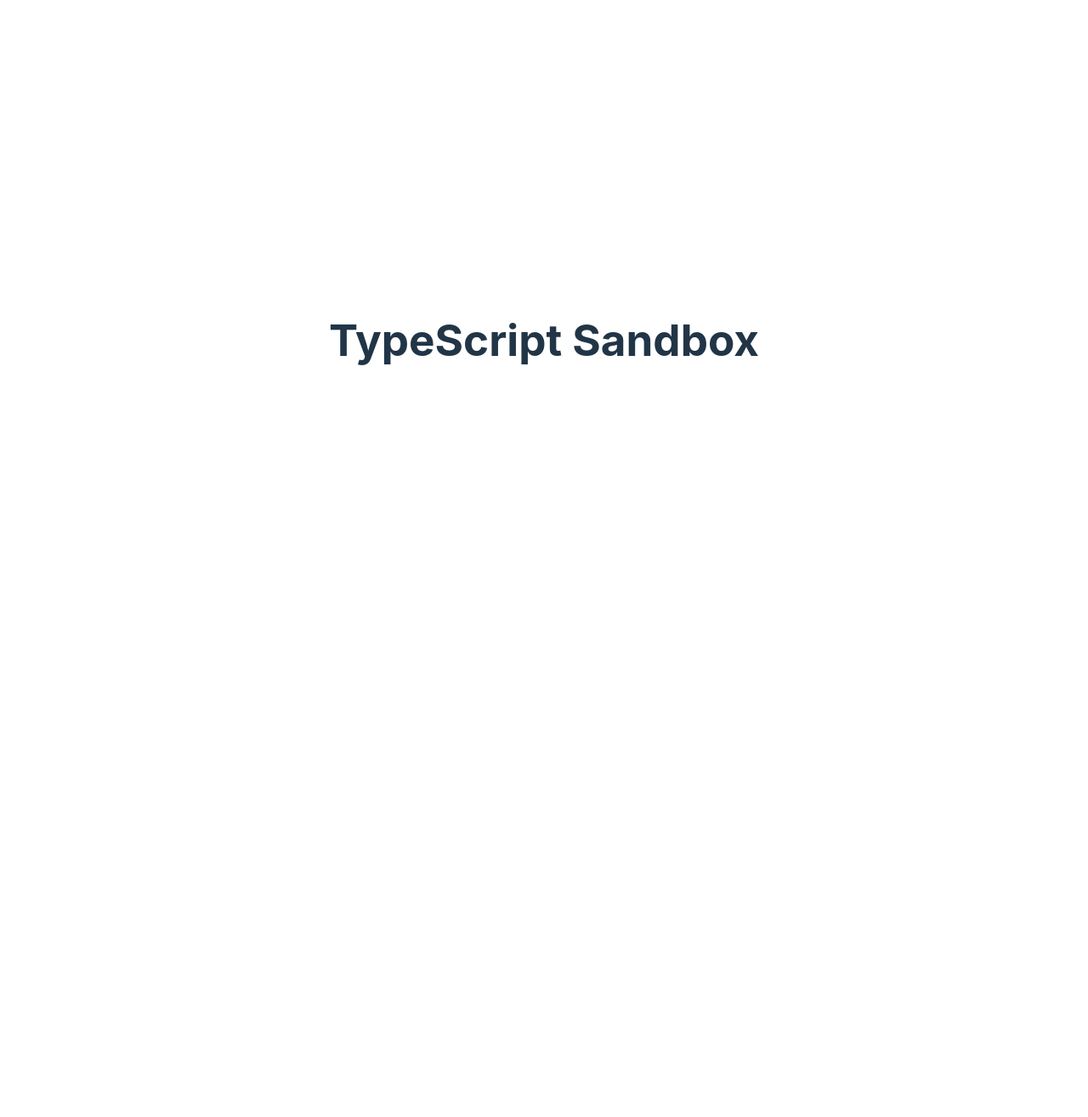
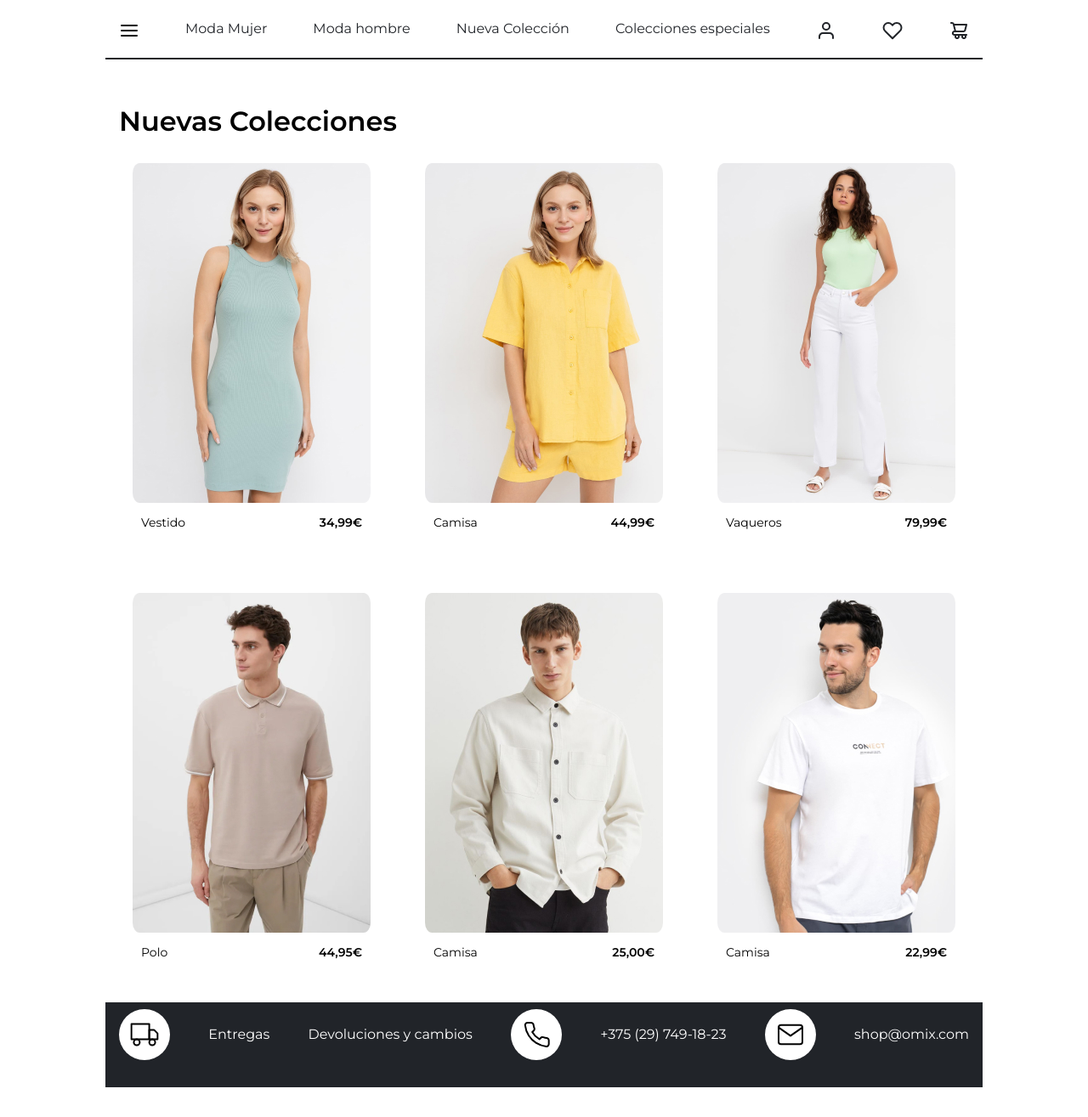
Before and after one commit to Kyu99kyu/bootcampjs-Modulo01, a website built with Vite: page index.html in a window 1280 px wide. Shown: the whole page at 85% size. Before the commit the page ends 800 px from the top, so only its background shows below. Built offline with nearby package versions, Linux system fonts and the light colour scheme.

Commit message:
add html lab

```diff
--- a/index.html
+++ b/index.html
@@ -2,14 +2,107 @@
 <html lang="en">
   <head>
     <meta charset="UTF-8" />
-    <link rel="icon" type="image/svg+xml" href="/vite.svg" />
     <meta name="viewport" content="width=device-width, initial-scale=1.0" />
-    <title>Vite + TS</title>
+    <title>Laboratorio HTML</title>
+    <link rel="stylesheet" href="src/style.css" />
   </head>
   <body>
-    <div id="app">
-      <h1>TypeScript Sandbox</h1>
-    </div>
-    <script type="module" src="/src/main.ts"></script>
+    <header>
+      <nav class="navbar">
+        <a href="#"><img src="/img/icons/icon-menu-burguer.svg" alt="" /></a>
+        <a href="#">Moda Mujer</a>
+        <a href="#"> Moda hombre</a>
+        <a href="#">Nueva Colección</a>
+        <a href="#">Colecciones especiales</a>
+        <a href="#"><img src="/img/icons/icon-user.svg" alt="" /></a>
+        <a href="#"><img src="/img/icons/icon-heart.svg" alt="" /></a>
+        <a href="#"><img src="/img/icons/icon-shopping-cart.svg" alt="" /></a>
+      </nav>
+    </header>
+    <main>
+      <h1>Nuevas Colecciones</h1>
+      <div class="container">
+        <div>
+          <a href="#"
+            ><img
+              src="./img/modelsImg/image-3.jpg"
+              alt="Modelo con vestido azul
+            Corregido con https://www.corrector.co/es/"
+          /></a>
+          <div class="infoContainer">
+            <span>Vestido</span>
+            <span>34,99€</span>
+          </div>
+        </div>
+        <div>
+          <a href="#"
+            ><img
+              src="./img/modelsImg/image-6.jpg"
+              alt="Modelo con camisa amarilla"
+          /></a>
+          <div class="infoContainer">
+            <span>Camisa</span>
+            <span>44,99€</span>
+          </div>
+        </div>
+        <div>
+          <a href="#"
+            ><img
+              src="./img/modelsImg/image-4.jpg"
+              alt="Modelo con vaqueros blancos"
+          /></a>
+          <div class="infoContainer">
+            <span>Vaqueros</span>
+            <span>79,99€</span>
+          </div>
+        </div>
+        <div>
+          <a href="#"
+            ><img
+              src="./img/modelsImg/image-5.jpg"
+              alt="Modelo con polo marrón"
+          /></a>
+          <div class="infoContainer">
+            <span>Polo</span>
+            <span>44,95€</span>
+          </div>
+        </div>
+        <div>
+          <a href="#"
+            ><img
+              src="./img/modelsImg/image-1.jpg"
+              alt="Modelo con camisa beige"
+          /></a>
+          <div class="infoContainer">
+            <span>Camisa</span>
+            <span>25,00€</span>
+          </div>
+        </div>
+        <div>
+          <a href="#"
+            ><img
+              src="./img/modelsImg/image-2.jpg"
+              alt="Modelo con camiseta blanca"
+          /></a>
+          <div class="infoContainer">
+            <span>Camisa</span>
+            <span>22,99€</span>
+          </div>
+        </div>
+      </div>
+    </main>
+    <footer>
+      <nav class="footerbar">
+        <div class="circle">
+          <img src="img/icons/icon-truck.svg" alt="" />
+        </div>
+        <span>Entregas</span>
+        <span>Devoluciones y cambios</span>
+        <div class="circle"><img src="img/icons/icon-phone.svg" alt="" /></div>
+        <span>+375 (29) 749-18-23</span>
+        <div class="circle"><img src="img/icons/icon-mail.svg" alt="" /></div>
+        <span>shop@omix.com</span>
+      </nav>
+    </footer>
   </body>
 </html>
--- a/src/main.ts
+++ /dev/null
@@ -1,3 +0,0 @@
-import "./style.css";
-
-console.log("Hello Typescript!");
--- a/src/style.css
+++ b/src/style.css
@@ -1,97 +1,104 @@
+@import url("https://fonts.googleapis.com/css2?family=Montserrat:wght@100;600&display=swap");
+@import url("https://fonts.googleapis.com/css2?family=Montserrat:wght@100;400;600&display=swap");
+
 :root {
-  font-family: Inter, system-ui, Avenir, Helvetica, Arial, sans-serif;
-  line-height: 1.5;
-  font-weight: 400;
-
-  color-scheme: light dark;
-  color: rgba(255, 255, 255, 0.87);
-  background-color: #242424;
-
-  font-synthesis: none;
-  text-rendering: optimizeLegibility;
-  -webkit-font-smoothing: antialiased;
-  -moz-osx-font-smoothing: grayscale;
-  -webkit-text-size-adjust: 100%;
+  --containerMargin: 8px 16px 32px;
+  --containerPadding: 8px 16px 32px;
+  box-sizing: border-box;
 }
-
-a {
-  font-weight: 500;
-  color: #646cff;
-  text-decoration: inherit;
-}
-a:hover {
-  color: #535bf2;
-}
-
 body {
-  margin: 0;
   display: flex;
-  place-items: center;
-  min-width: 320px;
+  justify-content: center;
+  align-items: center;
+  align-content: space-around;
+  flex-direction: column;
   min-height: 100vh;
 }
 
 h1 {
-  font-size: 3.2em;
-  line-height: 1.1;
+  font-family: "Montserrat", sans-serif;
+  font-weight: bold;
 }
 
-#app {
-  max-width: 1280px;
-  margin: 0 auto;
-  padding: 2rem;
-  text-align: center;
+.container {
+  margin: var(--containerMarginn);
+  padding: var(--containerPadding);
+  display: grid;
+  grid-template-columns: repeat(3, 1fr);
+  gap: 4rem;
 }
 
-.logo {
-  height: 6em;
-  padding: 1.5em;
-  will-change: filter;
-  transition: filter 300ms;
-}
-.logo:hover {
-  filter: drop-shadow(0 0 2em #646cffaa);
-}
-.logo.vanilla:hover {
-  filter: drop-shadow(0 0 2em #3178c6aa);
+.infoContainer {
+  font-size: 0.875rem;
+  padding: 10px;
+  font-family: "Montserrat", sans-serif;
+  display: flex;
+  flex-flow: row wrap;
+  justify-content: space-between;
 }
 
-.card {
-  padding: 2em;
+.container div img:hover {
+  box-shadow: 10px 12px 45px 1px rgba(140, 133, 140, 0.71);
 }
 
-.read-the-docs {
-  color: #888;
+.infoContainer span:nth-child(2) {
+  font-weight: bold;
 }
 
-button {
-  border-radius: 8px;
-  border: 1px solid transparent;
-  padding: 0.6em 1.2em;
-  font-size: 1em;
-  font-weight: 500;
-  font-family: inherit;
-  background-color: #1a1a1a;
-  cursor: pointer;
-  transition: border-color 0.25s;
-}
-button:hover {
-  border-color: #646cff;
-}
-button:focus,
-button:focus-visible {
-  outline: 4px auto -webkit-focus-ring-color;
+.container div img {
+  border-radius: 3%;
 }
 
-@media (prefers-color-scheme: light) {
-  :root {
-    color: #213547;
-    background-color: #ffffff;
-  }
-  a:hover {
-    color: #747bff;
-  }
-  button {
-    background-color: #f9f9f9;
-  }
+.navbar {
+  position: sticky;
+  width: 62.5rem;
+  font-size: 1rem;
+  padding: var(--containerPadding);
+  margin: var(--containerMargin);
+  font-family: "Montserrat", sans-serif;
+  display: flex;
+  background-color: #ffffff;
+  justify-content: space-between;
+  padding-bottom: 1rem;
+  border-bottom: #212429 2px solid;
+  gap: 1rem;
 }
+
+.navbar a {
+  color: #212429;
+  text-decoration: none;
+}
+
+.footerbar {
+  width: 62.5rem;
+  padding: var(--containerPadding);
+  margin: var(--containerMargin);
+  font-size: 1rem;
+  font-family: "Montserrat", sans-serif;
+  display: flex;
+  background-color: #212429;
+  align-items: center;
+  justify-content: space-between;
+  gap: 1rem;
+}
+
+.footerbar span {
+  color: #ffffff;
+  text-decoration: none;
+}
+
+.footerbar span img {
+  color: #ffffff;
+  text-decoration: none;
+}
+
+.circle {
+  width: 60px; /* Ajusta el tamaño del círculo según tus necesidades */
+  height: 60px; /* Ajusta el tamaño del círculo según tus necesidades */
+  border-radius: 50%;
+  background-color: white;
+  display: flex;
+  justify-content: center;
+  align-items: center;
+  align-content: center;
+}
```
Also changed, not shown: src/dummy.spec.ts (deleted, +0 -10 lines).
